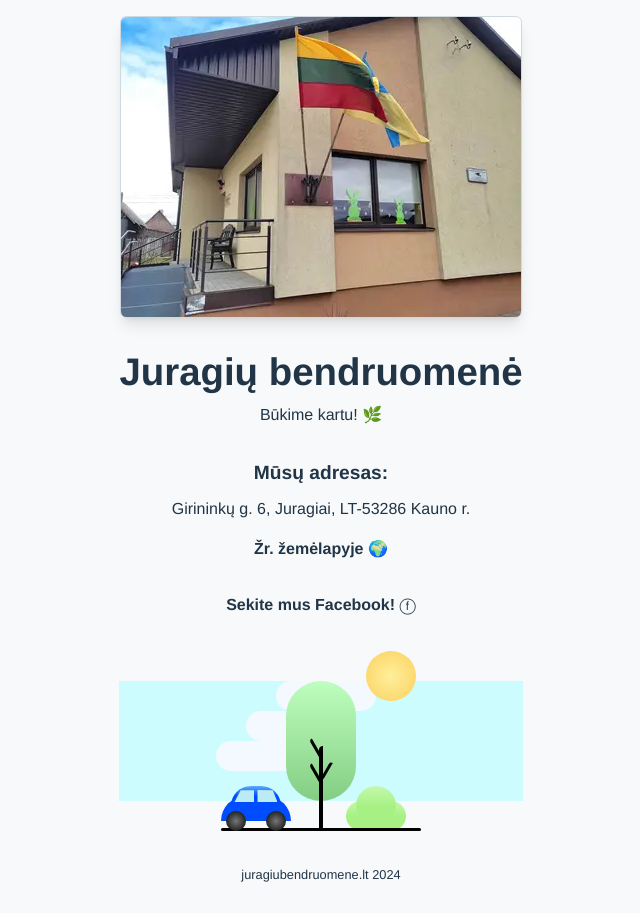
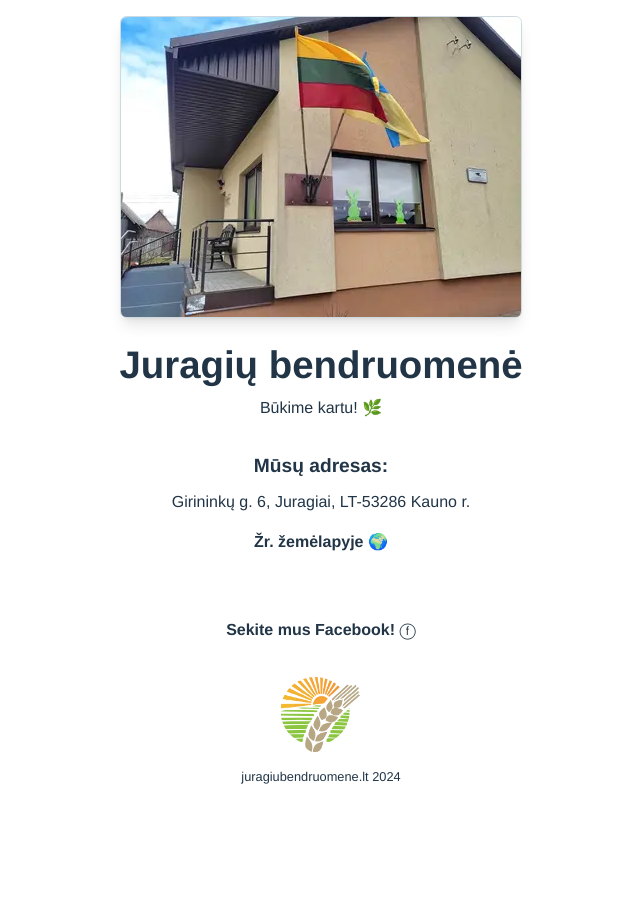
Before and after one commit to irmantastam/juragiubendruomene.lt, a Vue app: page / in a window 1280 px wide. Shown: the whole page, without its empty margins (319-959 px from the left). After the commit the page ends 815 px from the top, so only its background shows below. Built offline with nearby package versions, Linux system fonts and the light colour scheme.

Commit message:
Fix main image aspect ratio

```diff
--- a/src/components/HelloWorld.vue
+++ b/src/components/HelloWorld.vue
@@ -1,6 +1,4 @@
 <script setup>
-import illustration from "./Illustration.vue";
-
 defineProps({
   msg: String,
 });
@@ -10,7 +8,6 @@ defineProps({
   <img
     class="main-image"
     width="400"
-    height="300"
     src="../assets/juragiu_bendruomene.webp"
     alt="Juragių bendruomenės centras"
     title="Juragių bendruomenės centras"
@@ -42,7 +39,12 @@ defineProps({
     </a>
   </div>
 
-  <illustration />
+  <img
+    class="logo"
+    src="../assets/logo.png"
+    alt="Juragių bendruomenės logo"
+    width="80"
+  />
 
   <p class="link">juragiubendruomene.lt 2024</p>
 </template>
--- a/src/components/Illustration.vue
+++ /dev/null
@@ -1,252 +0,0 @@
-<template>
-  <div class="illustration">
-    <div class="container">
-      <div class="clouds">
-        <div class="cloud one"></div>
-        <div class="cloud two"></div>
-        <div class="cloud three"></div>
-      </div>
-
-      <div class="sun"></div>
-      <div class="bosh">
-        <div class="body">
-          <div class="part one"></div>
-          <div class="part two"></div>
-        </div>
-      </div>
-      <div class="tree">
-        <div class="leaves"></div>
-        <div class="root">
-          <div class="branch one"></div>
-          <div class="branch two"></div>
-          <div class="branch three"></div>
-        </div>
-        <div class="ground"></div>
-        <div class="car">
-          <div class="body">
-            <div class="top">
-              <div class="window left"></div>
-              <div class="window right"></div>
-            </div>
-            <div class="main"></div>
-            <div class="wheels">
-              <div class="left"></div>
-              <div class="right"></div>
-            </div>
-          </div>
-        </div>
-      </div>
-    </div>
-  </div>
-</template>
-
-<style scoped>
-.illustration,
-.illustration *,
-.illustration *::before,
-.illustration *::after {
-  margin: 0;
-  padding: 0;
-  box-sizing: border-box;
-}
-
-.illustration {
-  margin: 4em 0;
-  width: 100%;
-  display: grid;
-  place-items: center;
-  font-family: Arial, Helvetica, sans-serif;
-  background-color: rgb(205, 252, 255);
-}
-
-.container {
-  position: relative;
-}
-
-.clouds {
-  position: absolute;
-  right: -20px;
-  top: 0;
-}
-
-.cloud {
-  height: 30px;
-  width: 100px;
-  background-color: rgb(243, 249, 254);
-  border-radius: 9999px;
-}
-
-.cloud.one {
-  margin-left: 70px;
-}
-.cloud.two {
-  margin-left: 40px;
-}
-.cloud.three {
-  margin-left: 10px;
-}
-
-.tree {
-  position: relative;
-}
-
-.tree .leaves {
-  height: 120px;
-  width: 70px;
-  border-radius: 9999px;
-  background: linear-gradient(to top, rgb(132, 205, 132), rgb(190, 254, 190));
-}
-
-.tree .root {
-  height: 85px;
-  width: 4px;
-  background-color: black;
-  position: absolute;
-  bottom: -30px;
-  right: 50%;
-  transform: translateX(50%);
-  border-radius: 9999px 0;
-}
-
-.branch {
-  background-color: black;
-  height: 20px;
-  width: 3px;
-  position: absolute;
-  border-radius: 9999px 0;
-}
-.branch.one {
-  top: 17px;
-  right: 6px;
-  transform: rotate(-30deg);
-}
-.branch.two {
-  top: 15px;
-  right: -5px;
-  transform: rotate(30deg);
-}
-.branch.three {
-  top: -8px;
-  right: 6px;
-  transform: rotate(-30deg);
-}
-
-.tree .ground {
-  width: 200px;
-  height: 3px;
-  background-color: black;
-  position: absolute;
-  bottom: -30px;
-  right: 50%;
-  transform: translateX(50%);
-  border-radius: 9999px;
-}
-
-.bosh {
-  position: absolute;
-  bottom: -30px;
-  right: -50px;
-}
-
-.bosh.body {
-  position: relative;
-}
-
-.part {
-  background: linear-gradient(
-    to top,
-    rgb(167, 241, 132),
-    rgb(167, 241, 132),
-    rgb(197, 248, 173)
-  );
-}
-
-.part.one {
-  width: 60px;
-  height: 30px;
-  border-radius: 9999px;
-}
-.part.two {
-  height: 40px;
-  width: 40px;
-  border-radius: 9999px;
-  position: absolute;
-  top: -15px;
-  right: 50%;
-  transform: translateX(50%);
-}
-.sun {
-  height: 50px;
-  width: 50px;
-  position: absolute;
-  top: -30px;
-  right: -60px;
-  border-radius: 50%;
-  background: radial-gradient(rgb(254, 239, 155), rgb(252, 208, 94));
-}
-
-.car {
-  position: absolute;
-  bottom: -20px;
-  left: -65px;
-}
-
-.car .body {
-  position: relative;
-}
-
-.car .top {
-  width: 50px;
-  height: 20px;
-  background: linear-gradient(
-    to top,
-    rgb(0, 76, 255),
-    rgb(0, 76, 255),
-    rgb(96, 169, 252)
-  );
-  border-radius: 9999px 9999px 0 0;
-  position: absolute;
-  top: -10px;
-  right: 50%;
-  transform: translateX(50%);
-  display: flex;
-  gap: 3px;
-  justify-content: center;
-  align-items: center;
-}
-
-.window {
-  height: 12px;
-  width: 20px;
-  background-color: rgb(187, 236, 243);
-  -webkit-clip-path: polygon(100% 2%, 31% 2%, 0 100%, 100% 100%);
-  clip-path: polygon(100% 2%, 31% 2%, 0 100%, 100% 100%);
-}
-
-.window.right {
-  -webkit-clip-path: polygon(76% 2%, 0 0, 0 100%, 100% 100%);
-  clip-path: polygon(76% 2%, 0 0, 0 100%, 100% 100%);
-}
-.car .main {
-  width: 70px;
-  height: 25px;
-  background-color: rgb(0, 76, 255);
-  border-radius: 9999px 9999px 0 0;
-}
-.car .wheels {
-  position: absolute;
-  right: 50%;
-  bottom: -10px;
-  transform: translateX(50%);
-  display: flex;
-  gap: 20px;
-}
-
-.wheels .left,
-.wheels .right {
-  height: 20px;
-  width: 20px;
-  border-radius: 50%;
-  background: radial-gradient(rgb(118, 118, 118), black);
-}
-</style>
--- a/src/style.css
+++ b/src/style.css
@@ -3,7 +3,6 @@
   line-height: 1.5;
   font-weight: 400;
   color: #213547;
-  background-color: rgb(247 249 250/1);
 
   font-synthesis: none;
   text-rendering: optimizeLegibility;
@@ -66,4 +65,7 @@ button:focus-visible {
   margin: 0 auto;
   padding: 1rem;
   text-align: center;
+  display: flex;
+  flex-direction: column;
+  align-items: center;
 }
```
